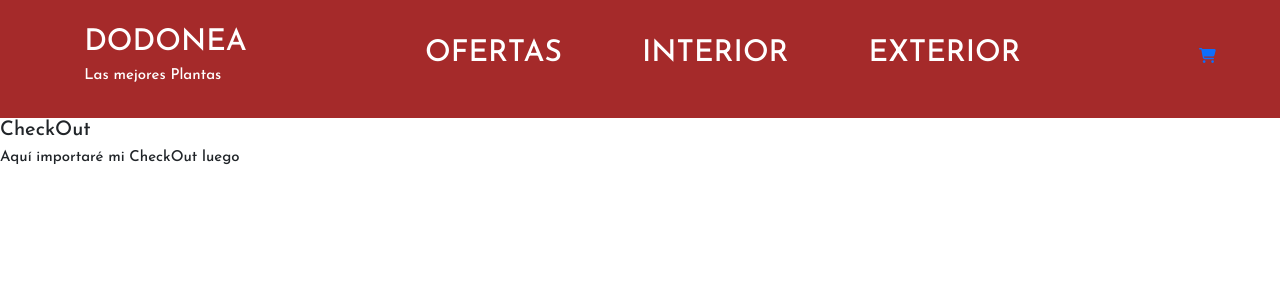
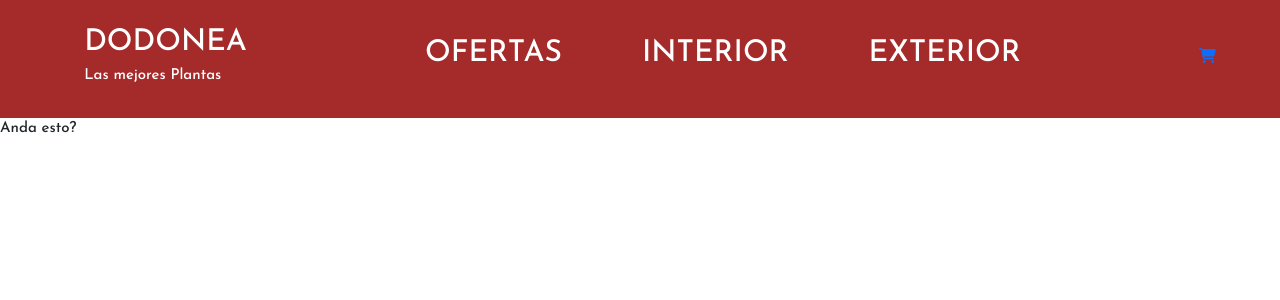
Before and after one commit to Abrienza/App-react-brienza, a React (Create React App) app: page /checkout in a window 1280 px wide. Shown: the top 300 px of the page. Built offline with nearby package versions, Linux system fonts and the light colour scheme.

Commit message:
Trabajo avanzando con el Item Collection dos

```diff
--- a/src/App.js
+++ b/src/App.js
@@ -1,11 +1,11 @@
 import { BrowserRouter, Routes, Route } from "react-router-dom"
 import { CartProvider } from "../src/context/CartContext"
 
-import Home from "./views/HomeView/HomeView"
+import HomeView from "./views/HomeView/HomeView"
 import CartView from "./views/CartView/CartView"
-import ItemDetail from "./views/ItemDetailView/ItemDetailView"
-import Category from "./views/CategoryView/CategoryView"
-import CheckOut from "./views/CheckOutView/CheckOutView"
+import ItemDetailView from "./views/ItemDetailView/ItemDetailView"
+import CategoryView from "./views/CategoryView/CategoryView"
+import CheckOutView from "./views/CheckOutView/CheckOutView"
 import Navbar from "./components/NavBar/NavBar"
 
 export default function App() {
@@ -14,11 +14,11 @@ export default function App() {
             <CartProvider>
                 <Navbar />
                 <Routes>
-                    <Route exact path="/" element={<Home/>} />
-                    <Route exact path="/item/:id" element={<ItemDetail/>} />
-                    <Route exact path="/category/:id" element={<Category/>} />
+                    <Route exact path="/" element={<HomeView/>} />
+                    <Route exact path="/item/:id" element={<ItemDetailView/>} />
+                    <Route exact path="/category/:id" element={<CategoryView/>} />
                     <Route exact path="/cart" element={<CartView/>} />
-                    <Route exact path="/checkout" element={<CheckOut/>} />
+                    <Route exact path="/checkout" element={<CheckOutView/>} />
                 </Routes>
             </CartProvider>
         </BrowserRouter>
--- a/src/components/Cart/Cart.js
+++ b/src/components/Cart/Cart.js
@@ -22,8 +22,8 @@ export default function CartWidget(){
                 <>
                     <div>Total cantidad</div>
                     <div>Total precio</div>
-                    <Link to={"/checkout"}>
-                        <button>Checkout</button>
+                    <Link to="/CheckOut">
+                        <button>CheckOut</button>
                     </Link>
                     <button onClick={clearAll}>Borrar carrito</button>
                 </> :
--- /dev/null
+++ b/src/components/CheckOut/CheckOut.js
@@ -0,0 +1,15 @@
+import React, { useContext } from "react";
+import { CartContext } from "../../context/CartContext";
+
+export default function CheckOut(){
+
+    const {cart} = useContext(CartContext);
+
+    return(
+        <div>
+            <p>
+                Anda esto?
+            </p>
+        </div>
+    )
+}
--- a/src/index.js
+++ b/src/index.js
@@ -4,7 +4,6 @@ import App from './App';
 import "./styles/style.css";
 
 import 'bootstrap/dist/css/bootstrap.min.css';
-import './styles/styles.sass';
 
 
 // Import the functions you need from the SDKs you need
--- a/src/views/CategoryView/CategoryView.js
+++ b/src/views/CategoryView/CategoryView.js
@@ -1,7 +1,7 @@
 import ItemListContainer from "../../components/ItemListContainer/ItemListContainer";
 import { useParams } from "react-router-dom"
 
-export default function Category() {
+export default function CategoryView() {
 
     const { id } = useParams();
 
--- a/src/views/CheckOutView/CheckOutView.js
+++ b/src/views/CheckOutView/CheckOutView.js
@@ -1,8 +1,7 @@
-export default function CheckOut() {
+import CheckOut from "../../components/CheckOut/CheckOut"
+
+export default function CheckOutView() {
     return(
-        <div>
-            <h2> CheckOut </h2>
-            <p> Aquí importaré mi CheckOut luego</p>
-        </div>
+        <CheckOut />
     )
 }
--- a/src/views/HomeView/HomeView.js
+++ b/src/views/HomeView/HomeView.js
@@ -1,6 +1,6 @@
 import ItemListContainer from "../../components/ItemListContainer/ItemListContainer";
 
-export default function Home() {
+export default function HomeView() {
     return(
         <div className="App">
             <h2> PUNTO DE PARTIDA PARA VISITAR NUESTRA TIENDA </h2>
--- a/src/views/ItemDetailView/ItemDetailView.js
+++ b/src/views/ItemDetailView/ItemDetailView.js
@@ -1,7 +1,7 @@
 import { useParams } from "react-router-dom";
 import ItemDetailContainer from "../../components/ItemDetailContainer/ItemDetailContainer"
 
-export default function ItemDetail() {
+export default function ItemDetailView() {
 
     const { id } = useParams();
 
```
Also changed, not shown: src/mocks/FakeApi.js (deleted, +0 -22 lines), src/styles/styles.sass (deleted).
